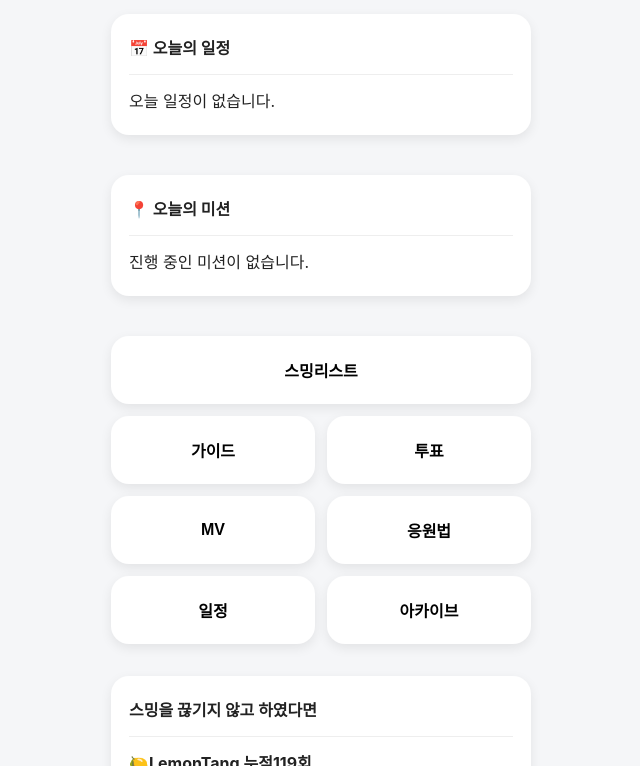
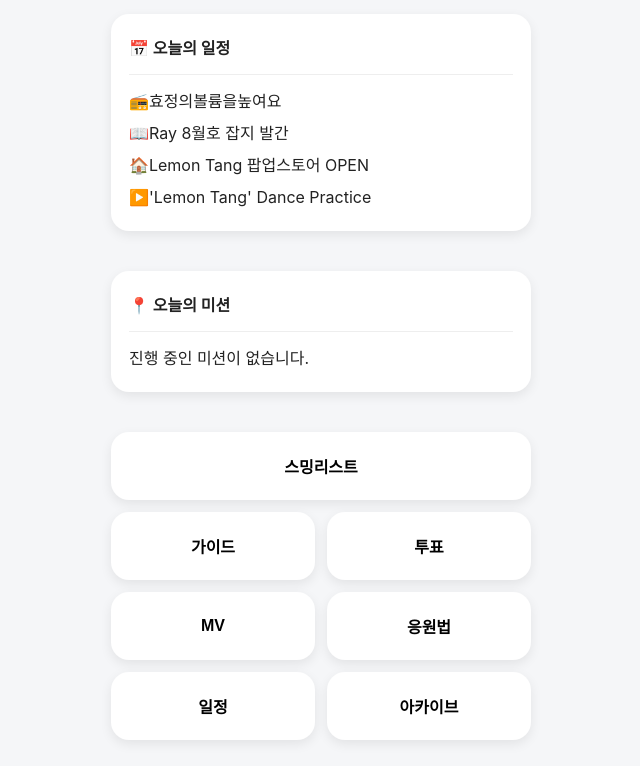
Before and after one commit to H2HCHIVE/H2HCHIVE, a plain HTML site: page index.html in a window 1280 px wide. Shown: the part 334-1100 px from the top of the page, without its empty margins (319-959 px from the left). Drawn offline with Linux system fonts and the light colour scheme.

Commit message:
Update index.html

```diff
--- a/index.html
+++ b/index.html
@@ -335,7 +335,7 @@ updateLemon();
 
 </script>
 
-<script src="schedule.js"></script>
+<script src="schedule.json"></script>
 
 <script>
 const todaySchedule = document.getElementById("today-schedule");
```
